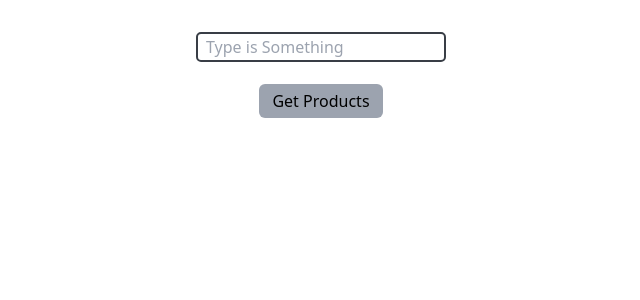
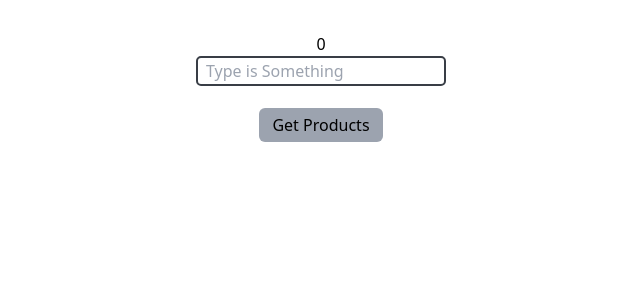
Before and after one commit to XuanCbbLin/react-todo, a React (Vite) app: page / in a window 1280 px wide. Shown: the top 300 px of the page, without its empty margins (319-959 px from the left). Built offline with nearby package versions, Linux system fonts and the light colour scheme.

Commit message:
feat: 練習 useShallow 避免元件 rerender

```diff
--- a/src/App.tsx
+++ b/src/App.tsx
@@ -2,10 +2,12 @@ import './App.css';
 import { TodoForm } from './ui/TodoForm';
 import { Todos } from './ui/Todos';
 import Products from './ui/Product';
+import Count from './ui/Count';
 
 function App() {
   return (
     <>
+      <Count></Count>
       <TodoForm></TodoForm>
       <Todos></Todos>
       <Products></Products>
--- a/src/state/useTodo.tsx
+++ b/src/state/useTodo.tsx
@@ -10,6 +10,8 @@ interface Todos {
 
 interface TodoState {
   todos: Todos[];
+  count: number;
+  increment: () => void;
   addNewTodo: (todoContent: string) => void;
   toggleCompleteTodo: (todoId: string) => void;
   deleteTodo: (todoId: string) => void;
@@ -60,6 +62,13 @@ const updateEditingTodoContent = (todos: Todos[], todoId: string, todoContent: s
 const useTodo = create<TodoState>()(
   devtools(set => ({
     todos: [],
+    count: 0,
+    increment() {
+      set(state => ({
+        ...state,
+        count: state.count + 1,
+      }));
+    },
     addNewTodo(todoContent: string) {
       set(state => ({
         ...state,
--- /dev/null
+++ b/src/ui/Count.tsx
@@ -0,0 +1,7 @@
+import { useTodo } from '../state/useTodo';
+
+export default function Count() {
+  const { increment, count } = useTodo();
+
+  return <button onClick={increment}>{count}</button>;
+}
--- a/src/ui/TodoForm.tsx
+++ b/src/ui/TodoForm.tsx
@@ -1,8 +1,14 @@
 import React, { useRef } from 'react';
 import { useTodo } from '../state/useTodo';
+// import { useShallow } from 'zustand/react/shallow';
 
 function TodoForm() {
   const { addNewTodo } = useTodo();
+  // 練習 useShallow 避免 component rerender
+  // const { addNewTodo } = useTodo(useShallow(state => ({ addNewTodo: state.addNewTodo })));
+
+  console.log('TodoForm re-render');
+
   const inputRef = useRef<HTMLInputElement>(null);
 
   const handleSubmit = (e: React.FormEvent<HTMLFormElement>) => {
```
